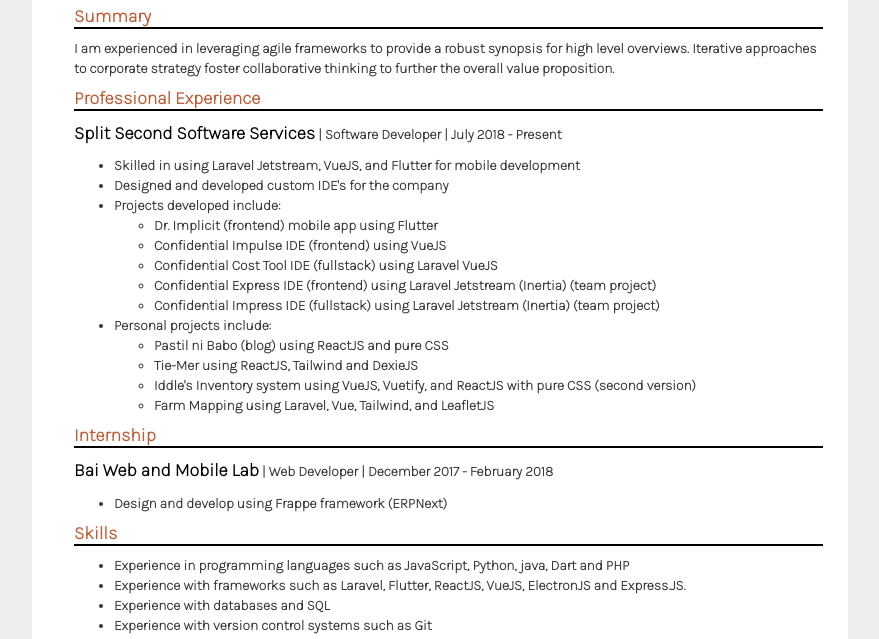
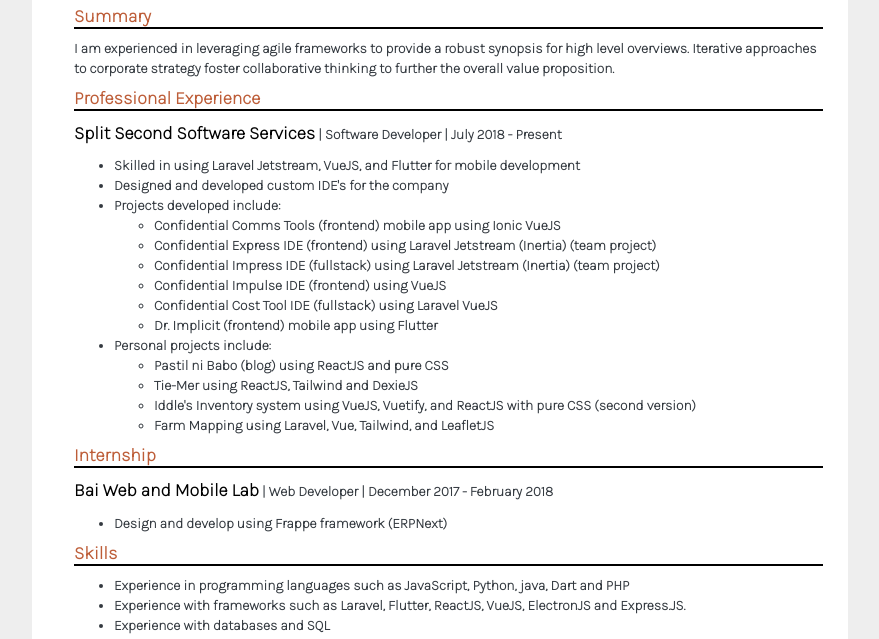
Before and after one commit to mervins/mervins.github.io, a website: page index.html in a window 1280 px wide. Shown: the part 150-789 px from the top of the page, without its empty margins (200-1079 px from the left). Drawn offline with nearby package versions, Linux system fonts and the light colour scheme.

Commit message:
update project

```diff
--- a/index.html
+++ b/index.html
@@ -182,11 +182,12 @@
                 <li><strong>Designed and developed custom IDE's for the company</strong> </li>
                 <li><strong>Projects developed include:</strong>
                     <ul>
-                        <li><strong>Dr. Implicit (frontend) mobile app using Flutter</strong></li>
+                        <li><strong>Confidential Comms Tools (frontend) mobile app using Ionic VueJS</strong></li>
+                        <li><strong>Confidential Express IDE (frontend) using Laravel Jetstream (Inertia) (team project)</strong></li>
+                        <li><strong>Confidential Impress IDE (fullstack) using Laravel Jetstream (Inertia) (team project)</strong></li>
                         <li><strong>Confidential Impulse IDE (frontend) using VueJS</strong></li>
                         <li><strong>Confidential Cost Tool IDE (fullstack) using Laravel VueJS</strong></li>
-                        <li><strong>Confidential Express IDE (frontend) using Laravel Jetstream (Inertia) (team project)</strong></li>
-                        <li><strong>Confidential Impress IDE (fullstack) using Laravel Jetstream (Inertia) (team project)</strong></li>
+                        <li><strong>Dr. Implicit (frontend) mobile app using Flutter</strong></li>
                     </ul>
                 </li>
                 <li><strong>Personal projects include:</strong>
```
